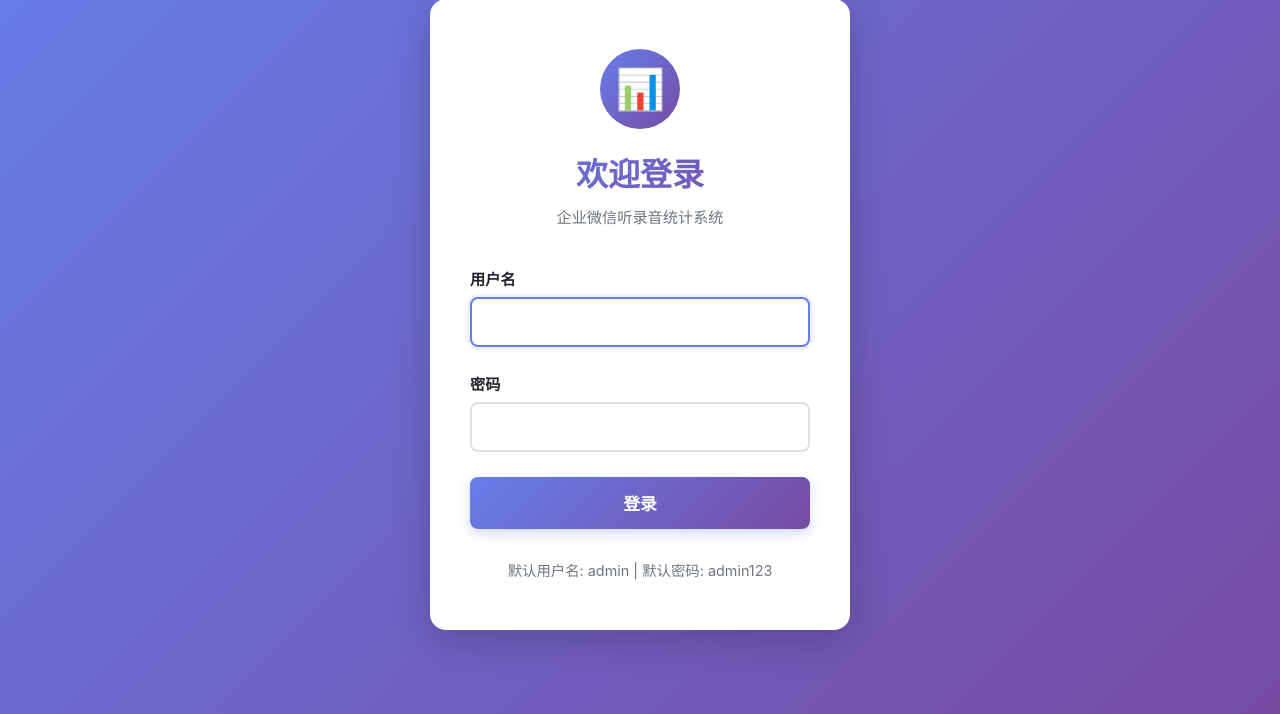
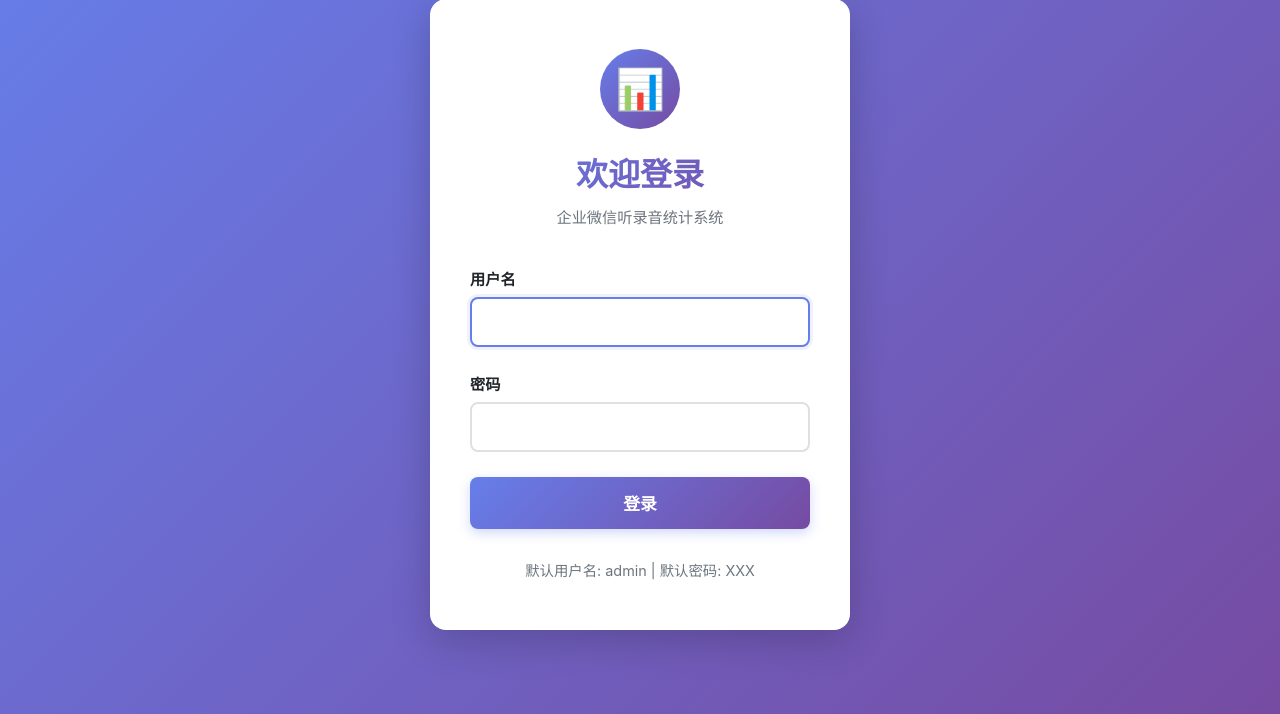
Before and after one commit to hbpc002/wecom-bot, a Flask app: page /login in a window 1280 px wide. Shown: the part 86-800 px from the top of the page. Run offline with Flask 3, Linux system fonts and the light colour scheme; parts of the project's set-up code (start-up, migrations or seed data) failed here and were passed over.

Commit message:
fix the IndentationError and apply the emoji alignment.

```diff
--- a/report_generator.py
+++ b/report_generator.py
@@ -270,6 +270,7 @@ class ReportGenerator:
 
         # 使用 Pilmoji (默认使用 Twemoji 源)
         with Pilmoji(img) as pilmoji:
+            def draw_text(xy, text, fill, font):
                 try:
                     # 向下微调 emoji 位置
                     pilmoji.text(xy, text, fill=fill, font=font, emoji_position_offset=(0, 4))
--- a/templates/login.html
+++ b/templates/login.html
@@ -174,7 +174,7 @@
         </form>
 
         <div class="login-footer">
-            <p>默认用户名: admin | 默认密码: admin123</p>
+            <p>默认用户名: admin | 默认密码: XXX</p>
         </div>
     </div>
 </body>
```
